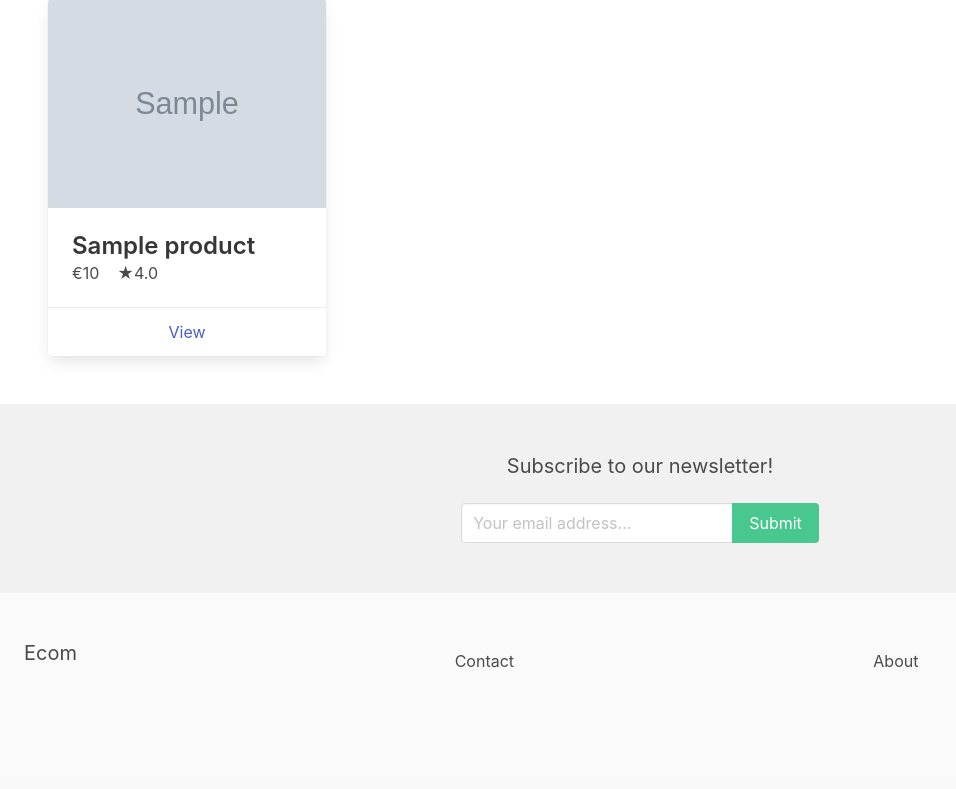
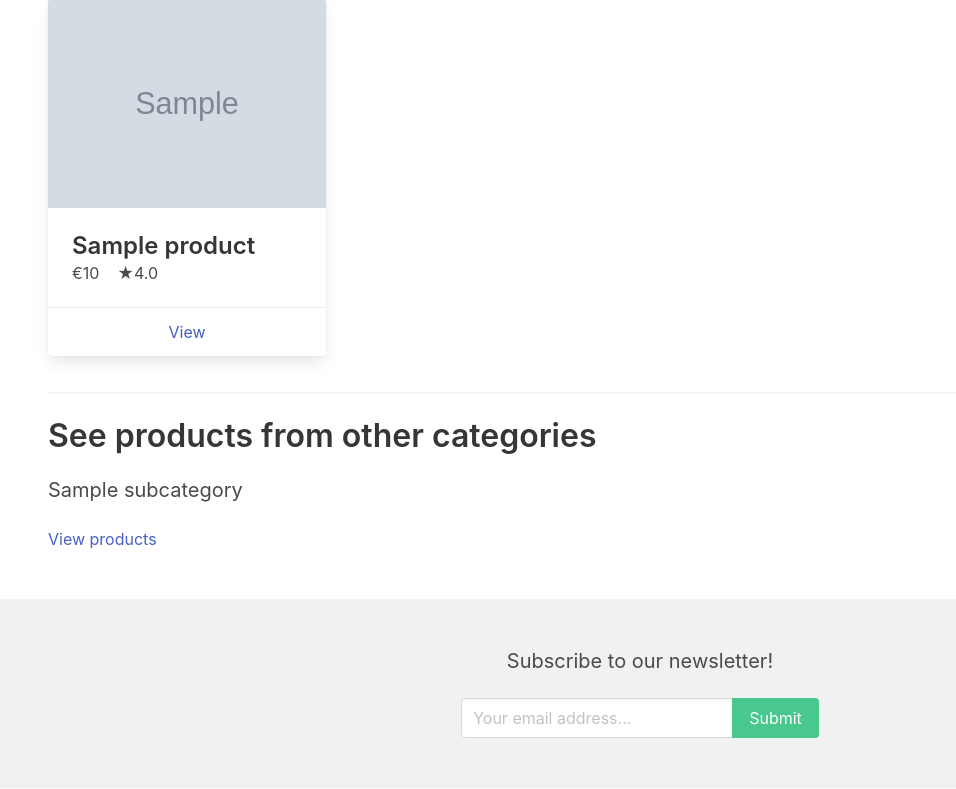
Before and after one commit to manos-mark/django-vue-ecom, a Django app: template ecom/apps/store/templates/store_detail.html in a window 1280 px wide. Shown: the part 165-954 px from the top of the page, without its empty margins (0-956 px from the left). Before the commit the page ends 833 px from the top, so only its background shows below. Run offline with Django 3.2, Linux system fonts and the light colour scheme; the template is opened without the code that fills it: most values are stand-ins (such as "Sample title", 1, 10 or a date in 2020); grey boxes marked "Sample" are stand-in pictures; some libraries are stand-ins or nearby versions.

```diff
--- a/ecom/apps/store/templates/store_detail.html
+++ b/ecom/apps/store/templates/store_detail.html
@@ -9,17 +9,17 @@
         {% include "parts/product_list.html" %}
     {% endwith %}
 
-    {% comment %} {% if category.children.all %}
+    {% if store.categories.children.all %}
         <hr>
         <h1 class="title">See products from other categories</h1>
         <div class="columns is-multiline">
-            {% for subcategory in category.children.all %}
+            {% for subcategory in store.categories.children.all %}
                 <div class="column is-3">
                     <h2 class="subtitle">{{ subcategory.title }}</h2>
                     <a href="{% url 'category_detail' subcategory.slug %}">View products</a>
                 </div>
             {% endfor %}
         </div>
-    {% endif %} {% endcomment %}
+    {% endif %}
 
 {% endblock %}
--- a/ecom/apps/store/views.py
+++ b/ecom/apps/store/views.py
@@ -42,6 +42,8 @@ def store_detail(request, slug):
 
     context = {
         'store': store,
+        'products': store.products.all(),
+        'categories': store.categories.all(),
     }
 
     return render(request, 'store_detail.html', context)
--- a/ecom/ecom/urls.py
+++ b/ecom/ecom/urls.py
@@ -63,8 +63,8 @@ urlpatterns = [
     path('api/add_subscriber/', api_add_subscriber, name="api_add_subscriber"),
 
     # Store
+    path('store/<slug:slug>/', store_detail, name='store_detail'),
     path('<slug:category_slug>/<slug:slug>/', product_detail, name='product_detail'),
     path('<slug:slug>/', category_detail, name='category_detail'),
-    path('<slug:slug>/', store_detail, name='store_detail'),
 
 ] + static(settings.MEDIA_URL, document_root=settings.MEDIA_ROOT)
```
Also changed, not shown: ecom/db.sqlite3.
